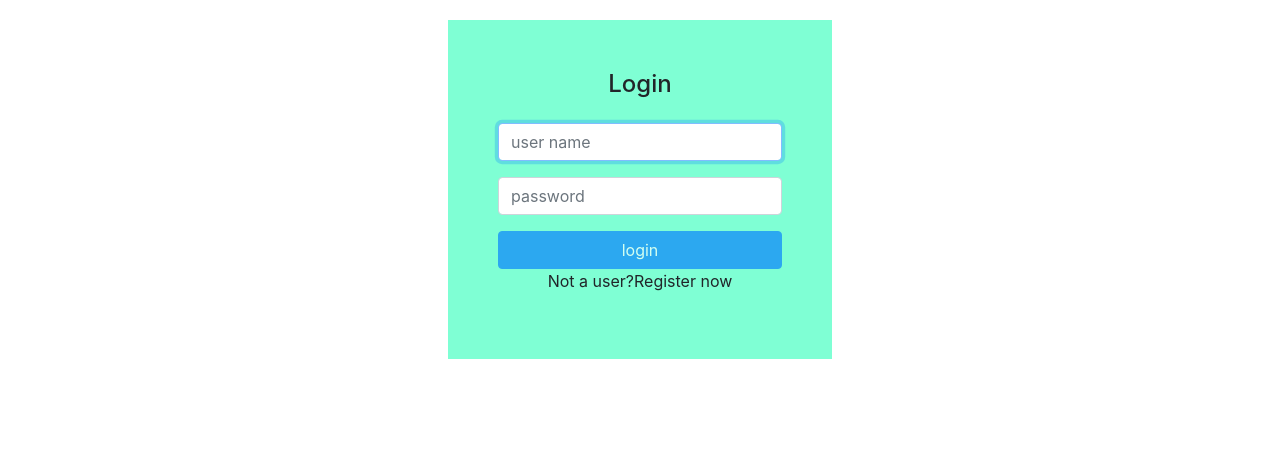
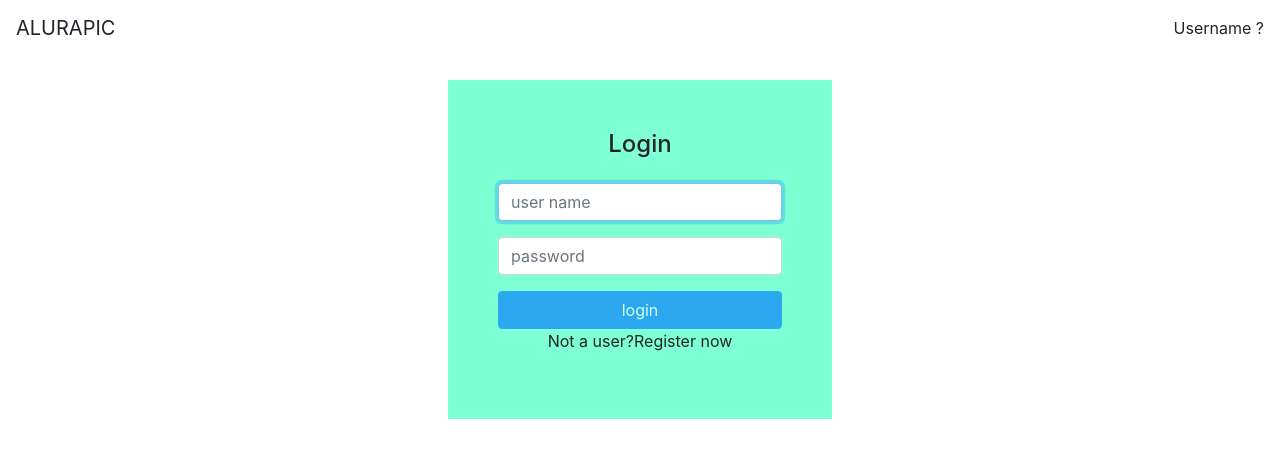
Before and after one commit to rogeriotadeudosreis/alurapic, an Angular app: page / in a window 1280 px wide. Shown: the top 458 px of the page. Built offline with nearby package versions, Linux system fonts and the light colour scheme.

Commit message:
Criado o componente cabeçalho
Criado o CoreModule
Bem como feito as declarações de imports

```diff
--- a/src/app/app.component.html
+++ b/src/app/app.component.html
@@ -1 +1,2 @@
+<ap-header></ap-header>
 <router-outlet></router-outlet>
--- a/src/app/app.module.ts
+++ b/src/app/app.module.ts
@@ -6,6 +6,7 @@
 
 import { PhotosModule } from './photos/photos.module';
 import { ErrorsModule } from './errors/errors.module';
+import { CoreModule } from './core/core.module';
 
 @NgModule({
   declarations: [AppComponent],
@@ -15,6 +16,7 @@
     PhotosModule,
     ErrorsModule,
     HomeModule,
+    CoreModule
   ],
   providers: [],
   bootstrap: [AppComponent],
--- /dev/null
+++ b/src/app/core/header/header.component.html
@@ -0,0 +1,9 @@
+<header class="fixed-top">
+  <div class="navbar navbar-light bg-white">
+    <a class="navbar-brand">ALURAPIC</a>
+    <div>
+      <i class="fa fa-user-circle"></i>
+      <a>Username ?</a>
+    </div>
+  </div>
+</header>
--- a/src/index.html
+++ b/src/index.html
@@ -1,11 +1,17 @@
-<!doctype html>
+<!DOCTYPE html>
 <html lang="en">
   <head>
-  <meta charset="utf-8">
+    <meta charset="utf-8" />
     <title>Alurapic</title>
-  <base href="/">
-  <meta name="viewport" content="width=device-width, initial-scale=1">
-  <link rel="icon" type="image/x-icon" href="favicon.ico">
+    <base href="/" />
+    <meta name="viewport" content="width=device-width, initial-scale=1" />
+    <link rel="icon" type="image/x-icon" href="favicon.ico" />
+
+    <style>
+      body {
+        padding-top: 60px;
+      }
+    </style>
   </head>
   <body>
     <app-root></app-root>
```
Also changed, not shown: src/app/core/core.module.ts (added, +8 -0 lines), src/app/core/header/header.component.ts (added, +7 -0 lines). Lines whose indentation alone changed are shown as unchanged.
